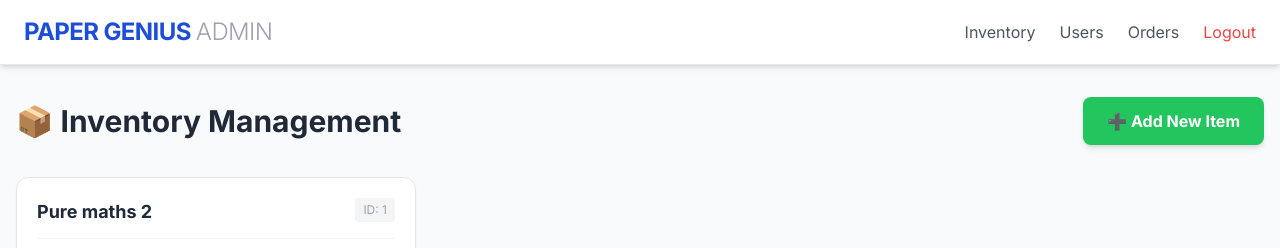
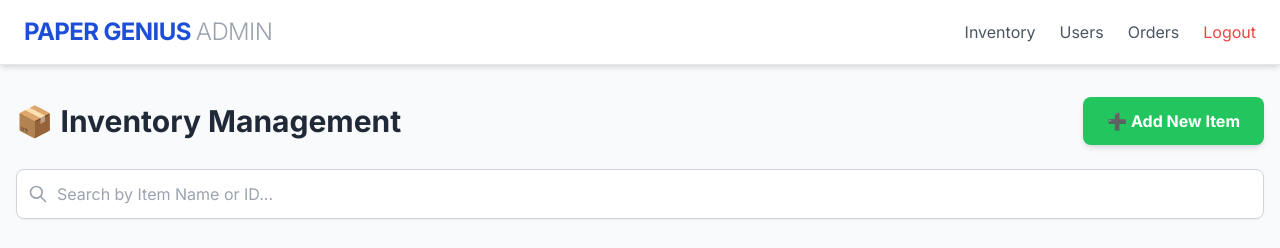
Before and after one commit to cc1-a/paper-genius, a Flask app: page /admin/dashboard in a window 1280 px wide. Shown: the top 248 px of the page. Run offline with Flask 3, Linux system fonts and the light colour scheme; a user stored in the database is signed in; data comes from the database, SQL or seed files in the repository; some libraries are stand-ins or nearby versions.

Commit message:
Enhance admin dashboard layout and search functionality

```diff
--- a/templates/admin/admin_dashboard.html
+++ b/templates/admin/admin_dashboard.html
@@ -3,39 +3,49 @@
 {% block title %}Inventory Dashboard{% endblock %}
 
 {% block content %}
-    <div class="flex justify-between items-center mb-8">
+    <div class="flex flex-col md:flex-row justify-between items-center mb-6 gap-4">
         <h1 class="text-3xl font-bold text-gray-800">📦 Inventory Management</h1>
-        <a href="{{ url_for('add_item') }}" class="bg-green-500 hover:bg-green-600 text-white px-6 py-3 rounded-lg font-bold shadow-md transition transform hover:scale-105">
+        <a href="{{ url_for('add_item') }}" class="bg-green-500 hover:bg-green-600 text-white px-6 py-3 rounded-lg font-bold shadow-md transition transform hover:scale-105 whitespace-nowrap">
             ➕ Add New Item
         </a>
     </div>
 
-    <div class="grid grid-cols-1 md:grid-cols-2 lg:grid-cols-3 gap-6">
+    <div class="mb-8 relative max-w-md mx-auto md:mx-0 md:max-w-full">
+        <div class="absolute inset-y-0 left-0 pl-3 flex items-center pointer-events-none">
+            <svg class="h-5 w-5 text-gray-400" xmlns="http://www.w3.org/2000/svg" fill="none" viewBox="0 0 24 24" stroke="currentColor">
+                <path stroke-linecap="round" stroke-linejoin="round" stroke-width="2" d="M21 21l-6-6m2-5a7 7 0 11-14 0 7 7 0 0114 0z" />
+            </svg>
+        </div>
+        <input type="text"
+               id="searchInput"
+               onkeyup="filterItems()"
+               placeholder="Search by Item Name or ID..."
+               class="pl-10 w-full p-3 border border-gray-300 rounded-lg shadow-sm focus:ring-2 focus:ring-blue-500 focus:border-blue-500 transition duration-200"
+        >
+    </div>
+
+    <div id="inventoryGrid" class="grid grid-cols-1 md:grid-cols-2 lg:grid-cols-3 gap-6">
         {% for item in items %}
-        <div class="bg-white rounded-xl shadow-sm border border-gray-200 p-5 hover:shadow-md transition duration-200 relative group">
+        <div class="inventory-item bg-white rounded-xl shadow-sm border border-gray-200 p-5 hover:shadow-md transition duration-200 relative group">
 
-            <!-- Header -->
             <div class="flex justify-between items-start mb-3 border-b border-gray-100 pb-3">
-                <h3 class="text-lg font-bold text-gray-800">{{ item.name }}</h3>
-                <span class="text-xs text-gray-400 bg-gray-100 px-2 py-1 rounded">ID: {{ item.id }}</span>
+                <h3 class="item-name text-lg font-bold text-gray-800">{{ item.name }}</h3>
+                <span class="text-xs text-gray-400 bg-gray-100 px-2 py-1 rounded">ID: <span class="item-id">{{ item.id }}</span></span>
             </div>
 
-            <!-- Image Preview -->
             <div class="mb-4 h-32 w-full bg-gray-100 rounded-md overflow-hidden flex items-center justify-center">
                 {% if item.img.startswith('http') %}
-    <img src="{{ item.img }}" alt="{{ item.name }}" class="object-contain h-full w-full opacity-90 group-hover:opacity-100 transition">
-{% else %}
-    <img src="{{ url_for('static', filename=item.img) }}" alt="{{ item.name }}" class="object-contain h-full w-full opacity-90 group-hover:opacity-100 transition">
-{% endif %}
+                    <img src="{{ item.img }}" alt="{{ item.name }}" class="object-contain h-full w-full opacity-90 group-hover:opacity-100 transition">
+                {% else %}
+                    <img src="{{ url_for('static', filename=item.img) }}" alt="{{ item.name }}" class="object-contain h-full w-full opacity-90 group-hover:opacity-100 transition">
+                {% endif %}
             </div>
 
-            <!-- Stats -->
             <div class="text-sm text-gray-600 space-y-1 mb-4">
                 <p><strong>Years Available:</strong> {{ item.years_available|length }} variants</p>
                 <p><strong>Added:</strong> {{ item.date_added.strftime('%Y-%m-%d') }}</p>
             </div>
 
-            <!-- Actions -->
             <div class="flex space-x-2 mt-auto pt-3 border-t border-gray-100">
                 <a href="{{ url_for('edit_item', item_id=item.id) }}" class="flex-1 text-center bg-blue-50 text-blue-600 hover:bg-blue-100 py-2 rounded-lg font-semibold text-sm transition">
                     Edit
@@ -50,4 +60,44 @@
         </div>
         {% endfor %}
     </div>
+
+    <div id="noResults" class="hidden text-center py-10">
+        <p class="text-xl text-gray-400">No items found matching your search.</p>
+    </div>
+
+    <script>
+        function filterItems() {
+            // 1. Get the input value
+            const input = document.getElementById('searchInput');
+            const filter = input.value.toLowerCase();
+
+            // 2. Get all inventory cards
+            const grid = document.getElementById('inventoryGrid');
+            const items = grid.getElementsByClassName('inventory-item');
+            let visibleCount = 0;
+
+            // 3. Loop through items and hide those that don't match
+            for (let i = 0; i < items.length; i++) {
+                // Get the name and ID text from the card
+                const name = items[i].querySelector('.item-name').textContent || items[i].querySelector('.item-name').innerText;
+                const id = items[i].querySelector('.item-id').textContent || items[i].querySelector('.item-id').innerText;
+
+                // Check if input matches Name or ID
+                if (name.toLowerCase().indexOf(filter) > -1 || id.toLowerCase().indexOf(filter) > -1) {
+                    items[i].style.display = ""; // Show
+                    visibleCount++;
+                } else {
+                    items[i].style.display = "none"; // Hide
+                }
+            }
+
+            // 4. Toggle "No Results" message
+            const noResults = document.getElementById('noResults');
+            if (visibleCount === 0) {
+                noResults.classList.remove('hidden');
+            } else {
+                noResults.classList.add('hidden');
+            }
+        }
+    </script>
 {% endblock %}
```
